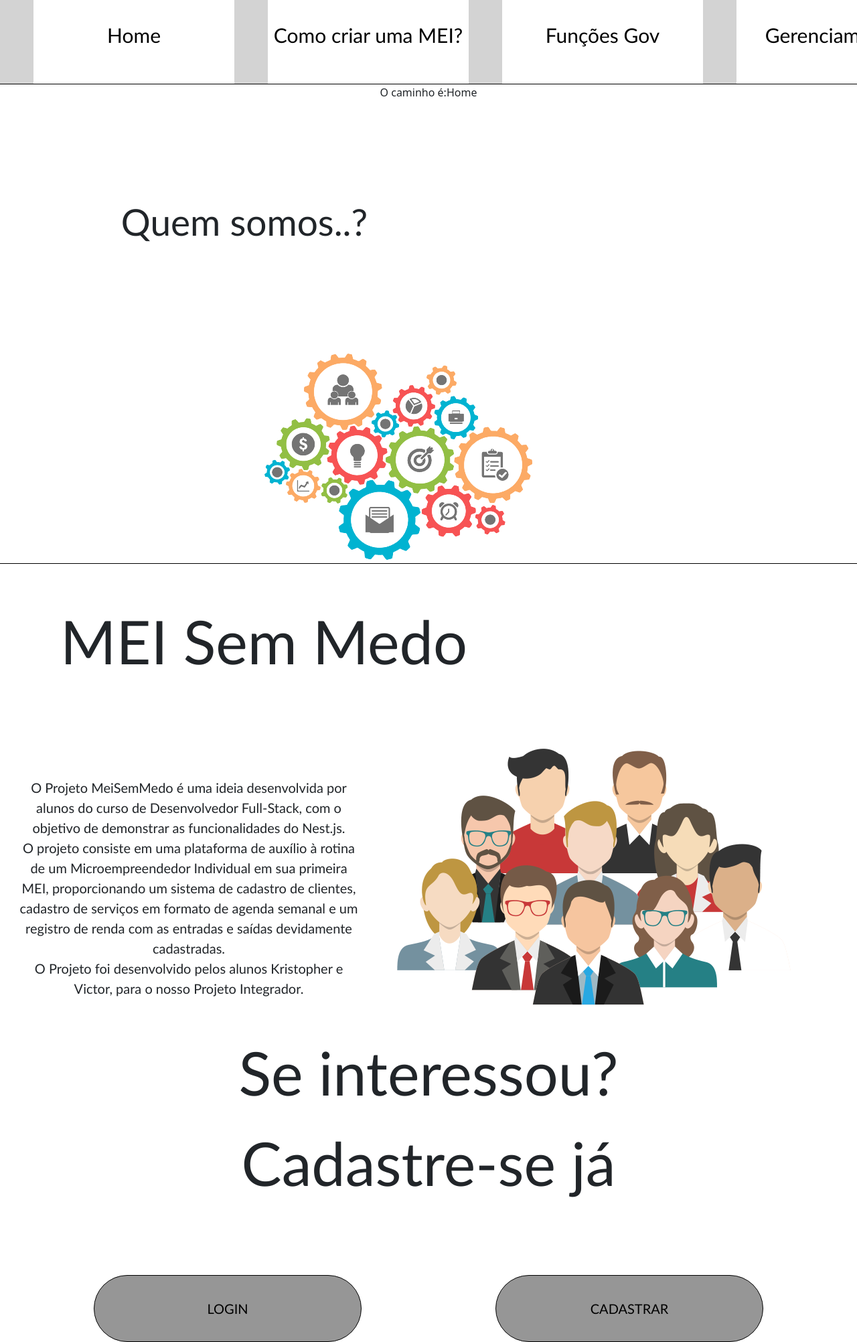
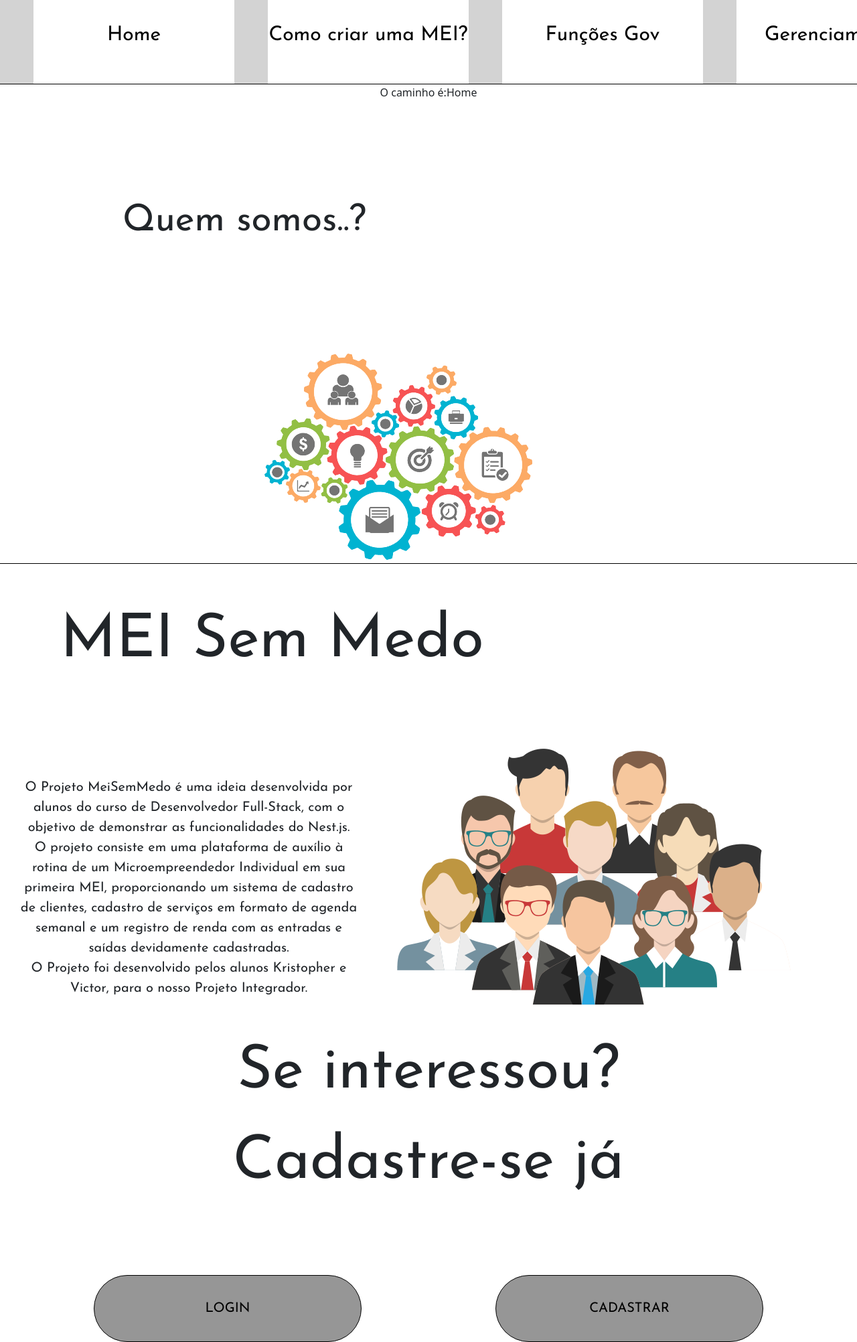
Before and after one commit to TitoSoares/MSM_bkp, a React (Create React App) app in the folder meisemmedo/meisemmedo/: page / in a window 1280 px wide. Shown: the top 2004 px of the page at 67% size. Built offline with nearby package versions, Linux system fonts and the light colour scheme.

Commit message:
Todas as fontes

```diff
--- a/meisemmedo/meisemmedo/src/App.css
+++ b/meisemmedo/meisemmedo/src/App.css
@@ -1,5 +1,10 @@
+@import url('https://fonts.googleapis.com/css?family=Josefin+Sans');
+
 .App {
   text-align: center;
+}
+
+body {  font-family: 'Josefin Sans', cursive;
 }
 
 .App-logo {
--- a/meisemmedo/meisemmedo/src/Componentes/estyle/estilo.css
+++ b/meisemmedo/meisemmedo/src/Componentes/estyle/estilo.css
@@ -19,7 +19,7 @@
 /*Menu*/
 .menu{
     background-color: #FFF;
-    font-family: 'Calibri';
+    font-family: 'Josefin Sans';
     color:black;
     font-size: 30px;
     width: 300px;
@@ -28,7 +28,7 @@
     margin-left: 50px;
 }
 .menu:hover{
-    background-color:#ffffff;
+    background-color:grey;
 }
 .menusao{
     display: flex;
@@ -160,7 +160,7 @@
     align-items: center;
 }
 .caixaFuncGen{
-    font-family: 'Calibri';
+    font-family: 'Josefin Sans';
     margin-left: 10px;
     margin-right: 10px;
     background-color: grey;
@@ -202,7 +202,7 @@
 .caixaCadastro{
     color:black;
     font-size: 18px;
-    font-family: 'Calibri';
+    font-family: 'Josefin Sans';
     width: 250px;
     height: 20px;
     margin-top:20px;
@@ -222,7 +222,7 @@
     border-radius: 30px;
     background-color:rgb(85, 85, 85);
     font-size:20px;
-    font-family: "Calibri";
+    font-family: "Josefin Sans";
     border:1px solid black
 
 }
@@ -245,7 +245,7 @@
     align-items: center;
     height: auto;
     border-right: black solid 1px;
-    font-family: 'Calibri';
+    font-family: 'Josefin Sans';
 }
 .fundoTexto{
     display: flex;
@@ -253,21 +253,21 @@
     align-items: center;
 }
 .txt1{
-    font-family:'Calibri';
+    font-family:'Josefin Sans';
     font-size: 90px;
     height: 100px;
     width: 100%;
     margin-top: 100px;
 }
 .txt2{
-    font-family: 'Calibri';
+    font-family: 'Josefin Sans';
     font-size: 27px;
     width: 100%;
     height: 100px;
     margin-bottom: 23px;
 }
 .txt3{
-    font-family: 'Calibri';
+    font-family: 'Josefin Sans';
     height: 100px;
     width: 100%;
     font-size: 27px;
@@ -283,7 +283,7 @@
     margin-bottom:100px;
 }
 .login{
-    font-family: 'Calibri';
+    font-family: 'Josefin Sans';
     border-left: black solid 1px;
     align-items: center;
     display: flex;
@@ -380,7 +380,7 @@
     margin-right: 550px;
     width: 450px;
     margin-top: 90px;
-    font-family: 'Calibri';
+    font-family: 'Josefin Sans';
     height: 238px;
     font-size: 55px;
     background-color: #FFF;
@@ -394,7 +394,7 @@
 .meiSemMedo{
     border-bottom:1px #FFF;
     padding-left:90px;
-    font-family:'Calibri';
+    font-family:'Josefin Sans';
     font-size:90px;
     height:auto;
     width:(100%-90px);
@@ -414,7 +414,7 @@
     width:40%;
     height:auto;
     font-size: 20px;
-    font-family:'Calibri';
+    font-family:'Josefin Sans';
 }
 .imgMEI{
     margin-top: 2%;
@@ -427,7 +427,7 @@
     height:auto;
     width:100%;
     font-size: 90px;
-    font-family:'Calibri';
+    font-family:'Josefin Sans';
 
 }
 .botaoLogar_Cadastrar{
@@ -447,7 +447,7 @@
     width:400px;
     height:100px;
     font-size: 20px;
-    font-family: "Calibri";
+    font-family: "Josefin Sans";
     border-radius: 50px;
     background-color:rgb(150, 150, 150);
     border: 1px black solid;
@@ -507,7 +507,7 @@
 .caixaInput{
     width:70%;
     height: 25px;
-    font-family: 'Calibri';
+    font-family: 'Josefin Sans';
     font-size: 20px;
     margin-top:5px;
     margin-bottom: 5px;
@@ -515,13 +515,13 @@
 .caixaInputEspecial{
     width:70%;
     height: 80px;
-    font-family: 'Calibri';
+    font-family: 'Josefin Sans';
     font-size: 40px;
     margin-top:20px;
     margin-bottom: 5px;
 }
 .Inputs{
-    font-family: 'Calibri';
+    font-family: 'Josefin Sans';
     width: 250px;
     outline: none;
     font-size: 15px;
@@ -529,7 +529,7 @@
     border:1px black solid;
 }
 .InputsEspecial{
-    font-family: 'Calibri';
+    font-family: 'Josefin Sans';
     width: 350px;
     outline: none;
     font-size: 30px;
@@ -577,7 +577,7 @@
 }
 .unidadeLista{
    margin-top: 10px;
-   font-family: 'Calibri';
+   font-family: 'Josefin Sans';
 }
 /*=================================================================================================================================*/
 /*TUTORIAL*/
@@ -590,7 +590,7 @@
     align-content: center;
 }
 .txtTitulo{
-    font-family:'Calibri';
+    font-family:'Josefin Sans';
     font-size: 60px;
     width:100%;
     height:100px;
@@ -601,13 +601,13 @@
 }
 .txtTutorial{
     font-size: 40px;
-    font-family: 'Calibri';
+    font-family: 'Josefin Sans';
     margin-bottom:50px;
 }
 .botaoFunGov{
     width:400px;
     height: 100px;
-    font-family: 'Calibri';
+    font-family: 'Josefin Sans';
     font-size: 27px;
     border-radius: 35px;
     background-color: grey;
@@ -634,7 +634,7 @@
     border-radius: 50px;
     background-color:rgb(150, 150, 150);
     border: 1px black solid;
-    font-family: "Calibri";
+    font-family: "Josefin Sans";
 }
 .botaoNotFound:hover{
     background-color:rgba(150, 150, 150, 0.658);
```
